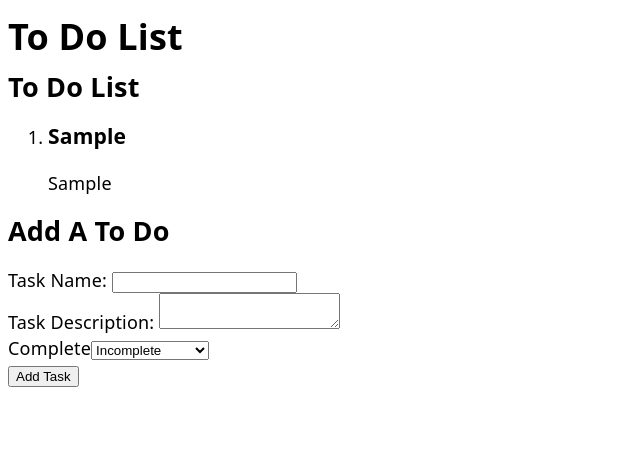
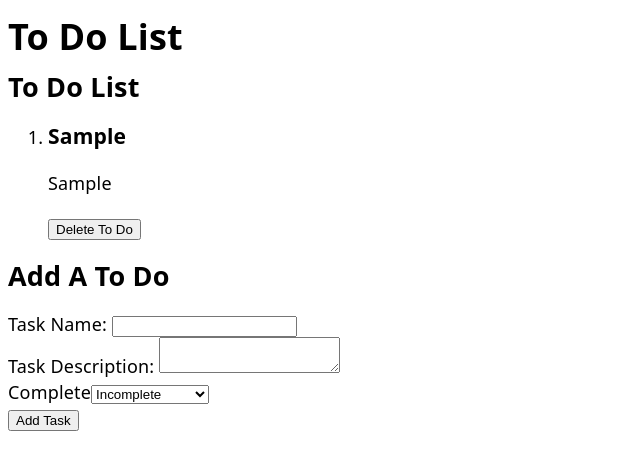
Before and after one commit to irishmaiden18/4-react-to-do-list, a React (Vite) app: page / in a window 1280 px wide. Both pictures are taken after typing "Sample", "Sample" into the empty fields and a click on the button "Add Task". Shown: the top 470 px of the page, without its empty margins (0-640 px from the left). Built offline with nearby package versions, Linux system fonts and the light colour scheme.

Commit message:
adds all basic add, delete, display toDo List functionality

```diff
--- a/src/App.jsx
+++ b/src/App.jsx
@@ -12,10 +12,16 @@ function App() {
     setToDos([...toDos, toDo])
   }
 
+  const deleteToDo = (id) => {
+    const updatedToDos = toDos.filter((task) => task.id !==id)
+
+    setToDos(updatedToDos)
+  }
+
   return (
     <>
       <h1>To Do List</h1>
-      <ToDoDisplayList toDos={toDos}/>
+      <ToDoDisplayList toDos={toDos} deleteToDo={deleteToDo}/>
       <ToDoForm addToDo={addToDo}/>
     </>
   )
--- a/src/components/ToDoDisplayItem.jsx
+++ b/src/components/ToDoDisplayItem.jsx
@@ -1,10 +1,11 @@
 
-const ToDoDisplayItem = ({toDo}) => {
+const ToDoDisplayItem = ({toDo, deleteToDo}) => {
   return (
     <>
         <h3>{toDo.task}</h3>
         <p>{toDo.taskDescription}</p>
         {toDo.completed && <h5>Completed!</h5>}
+        <button onClick={() => deleteToDo(toDo.id)}>Delete To Do</button>
     </>
   )
 }
--- a/src/components/ToDoDisplayList.jsx
+++ b/src/components/ToDoDisplayList.jsx
@@ -1,14 +1,16 @@
 import ToDoDisplayItem from "./ToDoDisplayItem"
 
-const ToDoDisplayList = ({toDos}) => {
+const ToDoDisplayList = ({toDos, deleteToDo}) => {
   return (
     <>
         <h2>To Do List</h2>
+        <ol>
         {toDos.map((toDo) => (
-            <ol key={toDo.id}>
-                <li><ToDoDisplayItem toDo={toDo}/></li>
-            </ol>
+            <li key={toDo.id}>
+                <ToDoDisplayItem toDo={toDo} deleteToDo={deleteToDo}/>
+            </li>
         ))}
+        </ol>
     </>
   )
 }
```
